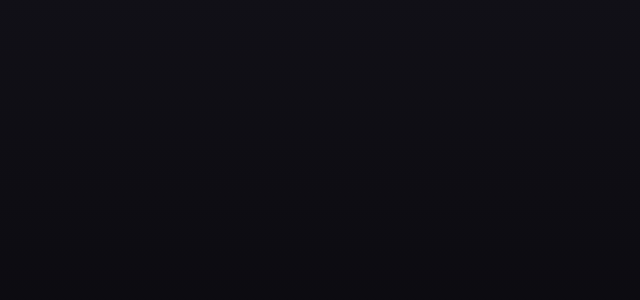
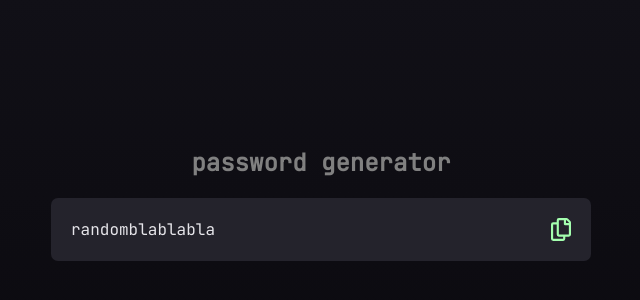
Before and after one commit to astarta16/password-generator, a React (Vite) app: page / in a window 1280 px wide. Shown: the part 206-506 px from the top of the page, without its empty margins (319-959 px from the left). Built offline with nearby package versions, Linux system fonts and the light colour scheme.

Commit message:
add first card

```diff
--- a/src/App.jsx
+++ b/src/App.jsx
@@ -1,11 +1,47 @@
+import styled from "styled-components";
+import CopyImage from "./assets/icon-copy.svg";
+
+const Title = styled.h1`
+  color: grey;
+  display: flex;
+  align-items: center;
+  justify-content: center;
+  text-align: center;
+  font-size: 24px;
+  font-weight: 700;
+  padding: 20px;
+`;
+
+const FirstCard = styled.div`
+  background-color: #24232c;
+  color: #e6e5ea;
+  padding: 20px;
+  width: 540px;
+  border-radius: 7px;
+  display: flex;
+  align-items: center;
+  justify-content: space-between;
+`;
+
+const Paragraph = styled.p`
+  margin: 0;
+`;
+
+const CopyIcon = styled.img`
+  width: 20px; /* Adjust the width as needed */
+`;
 
 function App() {
-  return(
+  return (
     <div>
+      <Title>password generator</Title>
+      <FirstCard>
+        <Paragraph>randomblablabla</Paragraph>
+        <CopyIcon src={CopyImage} alt="Copy Icon" />
 
+      </FirstCard>
     </div>
   );
-
 }
 
-export default App
+export default App;
--- a/src/index.css
+++ b/src/index.css
@@ -14,4 +14,8 @@
   min-height: 100vh;
   width: 100%;
   background: linear-gradient(180deg, #14131B 0%, #08070B 100%);
+  text-align: center;
+  display: flex;
+  justify-content: center;
+  align-items: center;
 }
```
